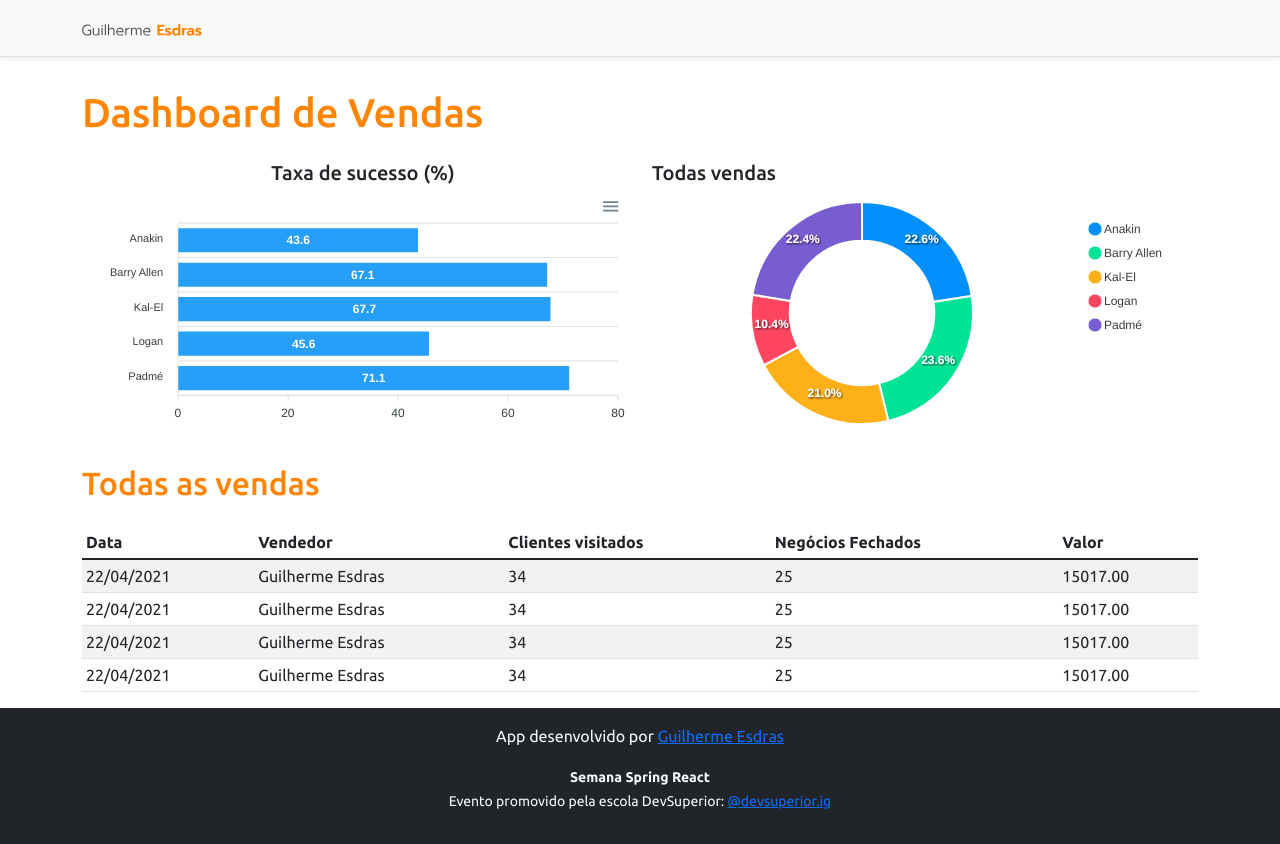
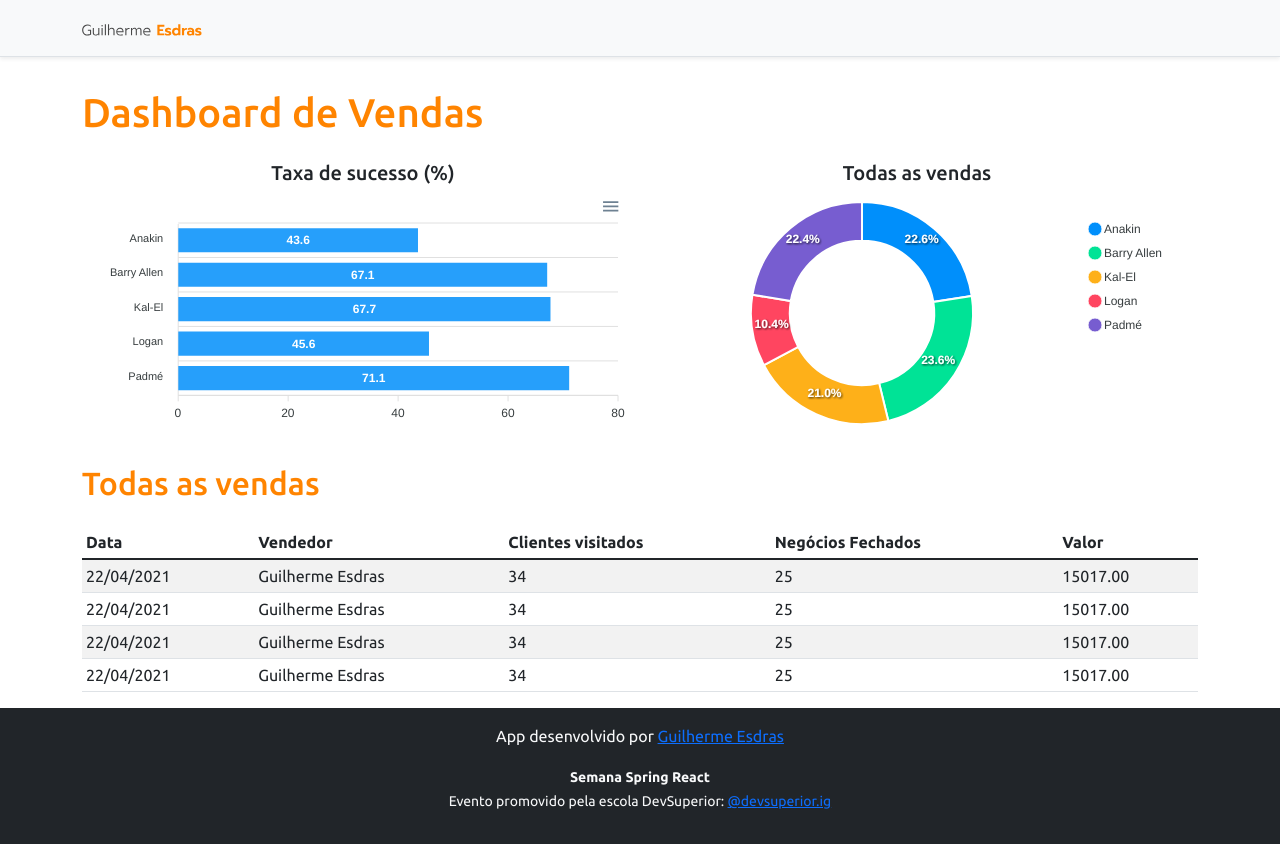
Before and after one commit to GuilhermeEsdras/projeto-sds, a React (Create React App) app in the folder frontend/: page / in a window 1280 px wide. Built offline with nearby package versions, Linux system fonts and the light colour scheme.

Commit message:
Front End - Static charts

```diff
--- a/frontend/src/App.tsx
+++ b/frontend/src/App.tsx
@@ -17,7 +17,7 @@ function App() {
             <BarChart />
           </div>
           <div className="col-sm-6">
-            <h5>Todas vendas</h5>
+            <h5 className="text-center text-secundary">Todas as vendas</h5>
             <DonutChart />
           </div>
         </div>
```
